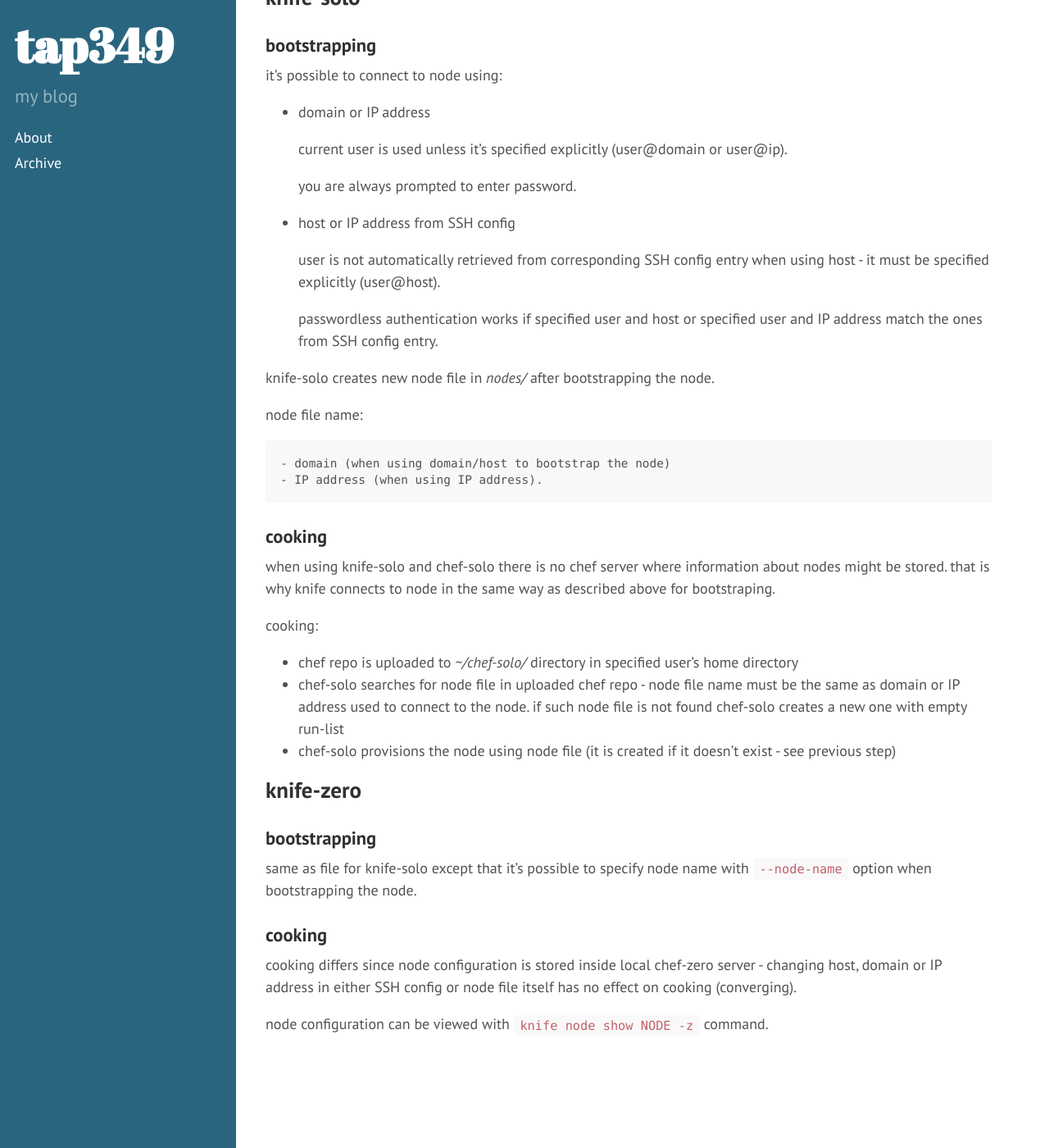
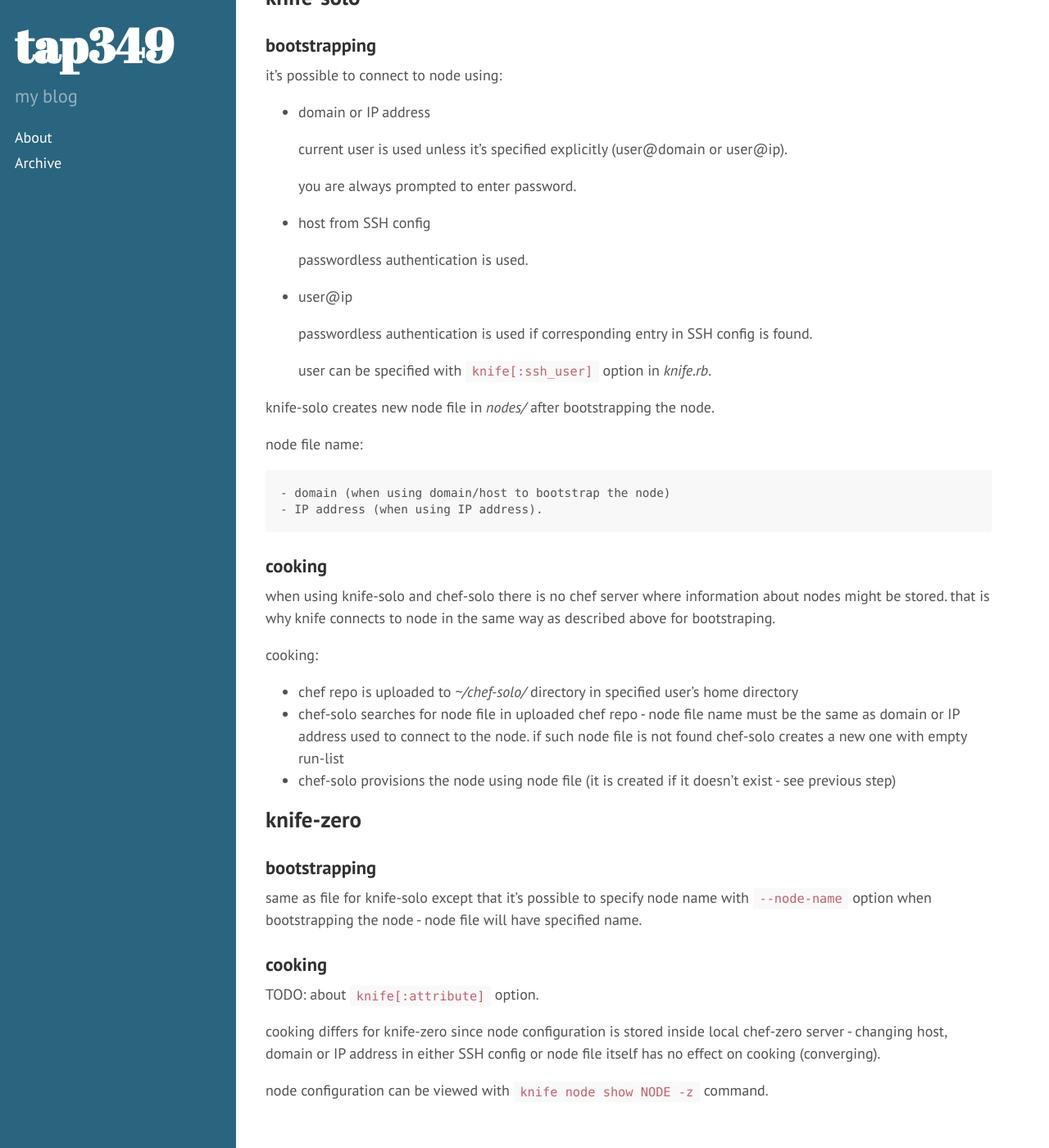
Before and after one commit to tap349/tap349.github.io, a Jekyll site: the page built from _posts/2016-02-27-chef-faq.md, in a window 1280 px wide and 1400 px high, scrolled down 269 px. Shown: the whole window at 82% size. Built offline with Jekyll 4.4.1, drawn with Linux system fonts in a browser that asks for light colours.

Commit message:
update 2016-02-27_02:54:43

```diff
--- a/_posts/2016-02-27-chef-faq.md
+++ b/_posts/2016-02-27-chef-faq.md
@@ -25,13 +25,16 @@ FAQ
 
     you are always prompted to enter password.
 
-  - host or IP address from SSH config
+  - host from SSH config
 
-    user is not automatically retrieved from corresponding SSH config entry
-    when using host - it must be specified explicitly (user@host).
+    passwordless authentication is used.
 
-    passwordless authentication works if specified user and host or
-    specified user and IP address match the ones from SSH config entry.
+  - user@ip
+
+    passwordless authentication is used if
+    corresponding entry in SSH config is found.
+
+    user can be specified with `knife[:ssh_user]` option in _knife.rb_.
 
   knife-solo creates new node file in _nodes/_ after bootstrapping the node.
 
@@ -62,13 +65,16 @@ FAQ
 
 ### bootstrapping
 
-  same as file for knife-solo except that it's possible to specify node
-  name with `--node-name` option when bootstrapping the node.
+  same as file for knife-solo except that it's possible to specify
+  node name with `--node-name` option when bootstrapping the node -
+  node file will have specified name.
 
 ### cooking
 
-  cooking differs since node configuration is stored inside local
-  chef-zero server - changing host, domain or IP address in either SSH
-  config or node file itself has no effect on cooking (converging).
+  TODO: about `knife[:attribute]` option.
+
+  cooking differs for knife-zero since node configuration is stored inside
+  local chef-zero server - changing host, domain or IP address in either
+  SSH config or node file itself has no effect on cooking (converging).
 
   node configuration can be viewed with `knife node show NODE -z` command.
```
